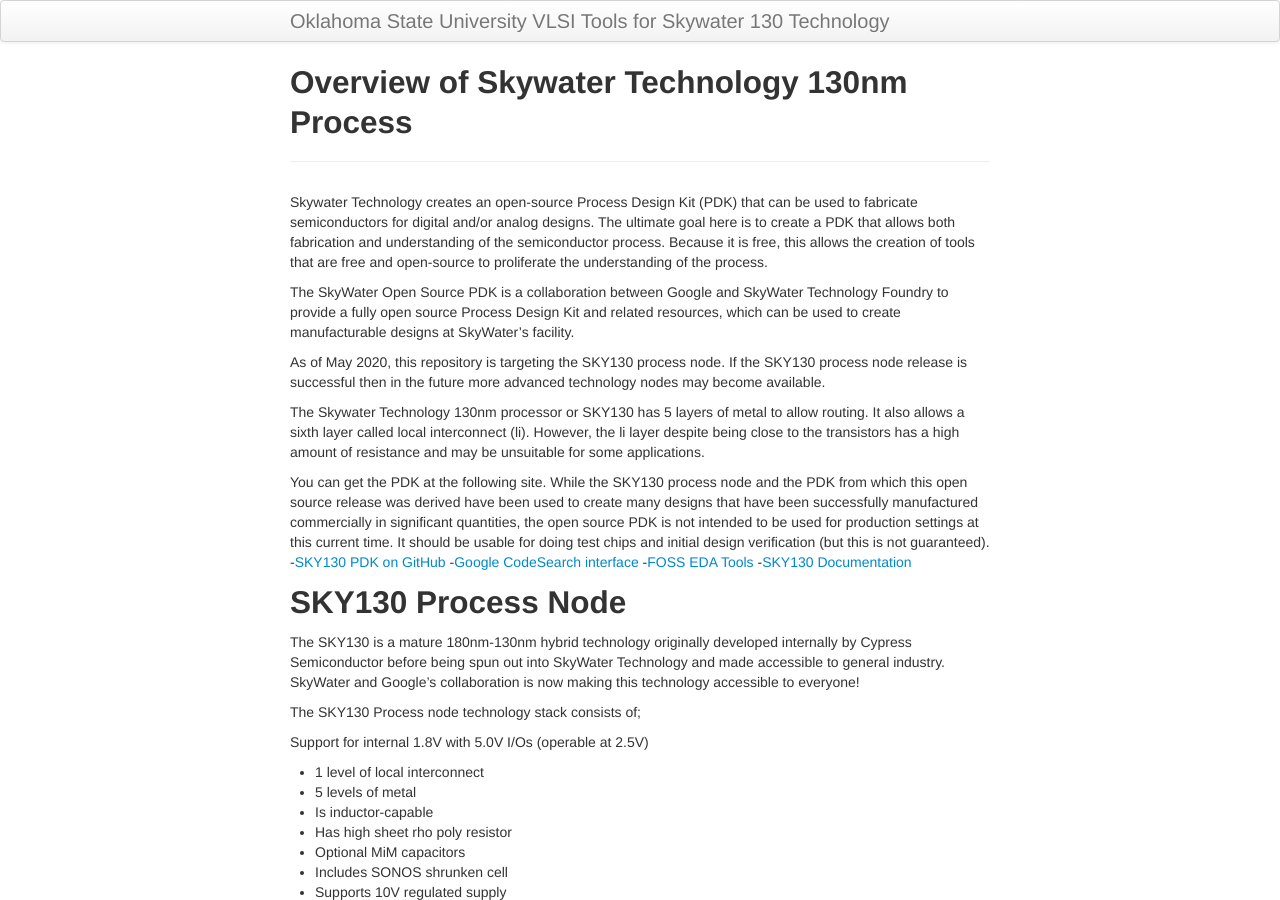
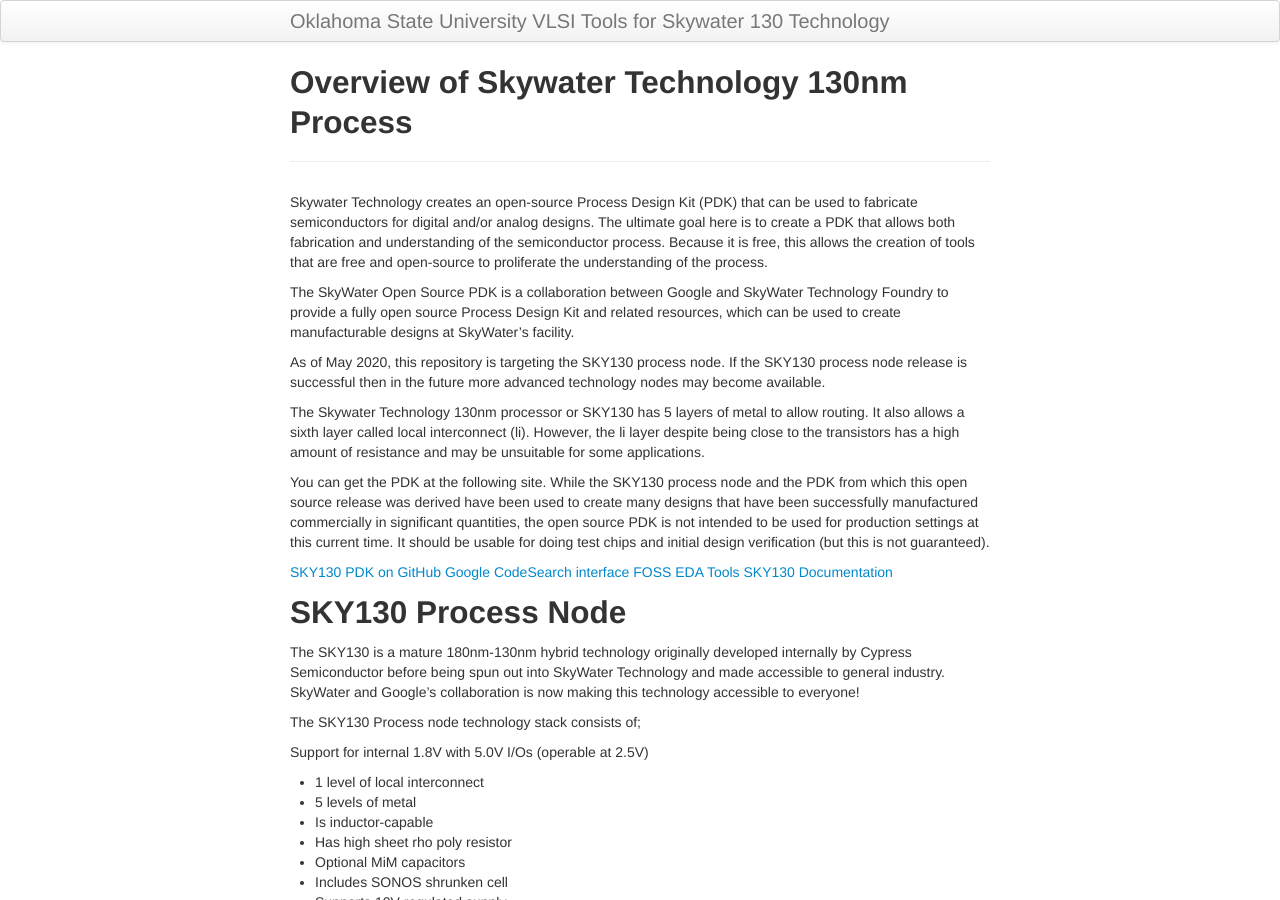
Before and after one commit to stineje/stineje.github.io, a Jekyll site: the page built from pages/overview.md, in a window 1280 px wide and 900 px high. Built offline with Jekyll 4.4.1, drawn with Linux system fonts in a browser that asks for light colours; comment, search, counter and statistics services are not loaded.

Commit message:
Resources

```diff
--- a/pages/overview.md
+++ b/pages/overview.md
@@ -33,10 +33,11 @@
 PDK is not intended to be used for production settings at this current
 time. It should be usable for doing test chips and initial design
 verification (but this is not guaranteed).
--[SKY130 PDK on GitHub](https://github.com/google/skywater-pdk)
--[Google CodeSearch interface](https://cs.opensource.google/skywater-pdk)
--[FOSS EDA Tools](https://foss-eda-tools.googlesource.com/skywater-pdk/)
--[SKY130 Documentation](https://skywater-pdk.readthedocs.io/en/main/)
+
+[SKY130 PDK on GitHub](https://github.com/google/skywater-pdk)
+[Google CodeSearch interface](https://cs.opensource.google/skywater-pdk)
+[FOSS EDA Tools](https://foss-eda-tools.googlesource.com/skywater-pdk/)
+[SKY130 Documentation](https://skywater-pdk.readthedocs.io/en/main/)
 
 ## SKY130 Process Node
 
```
